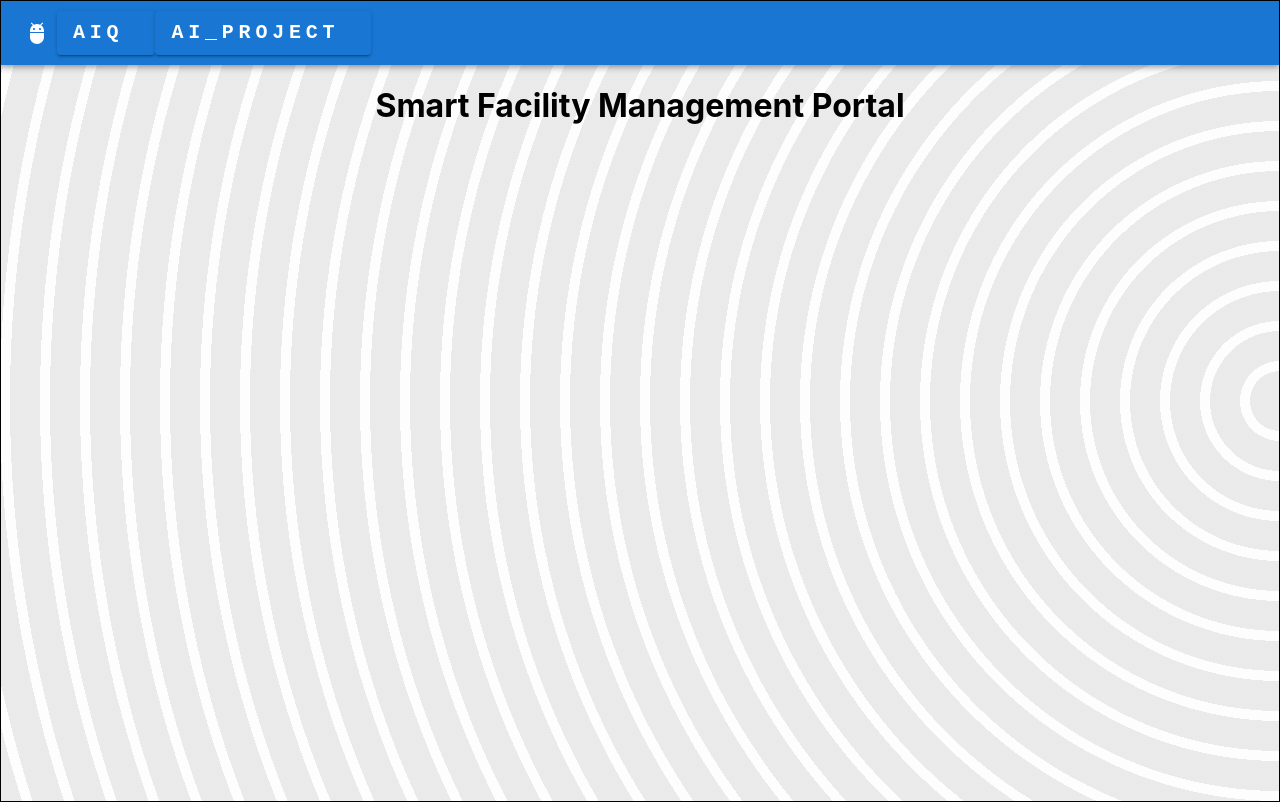
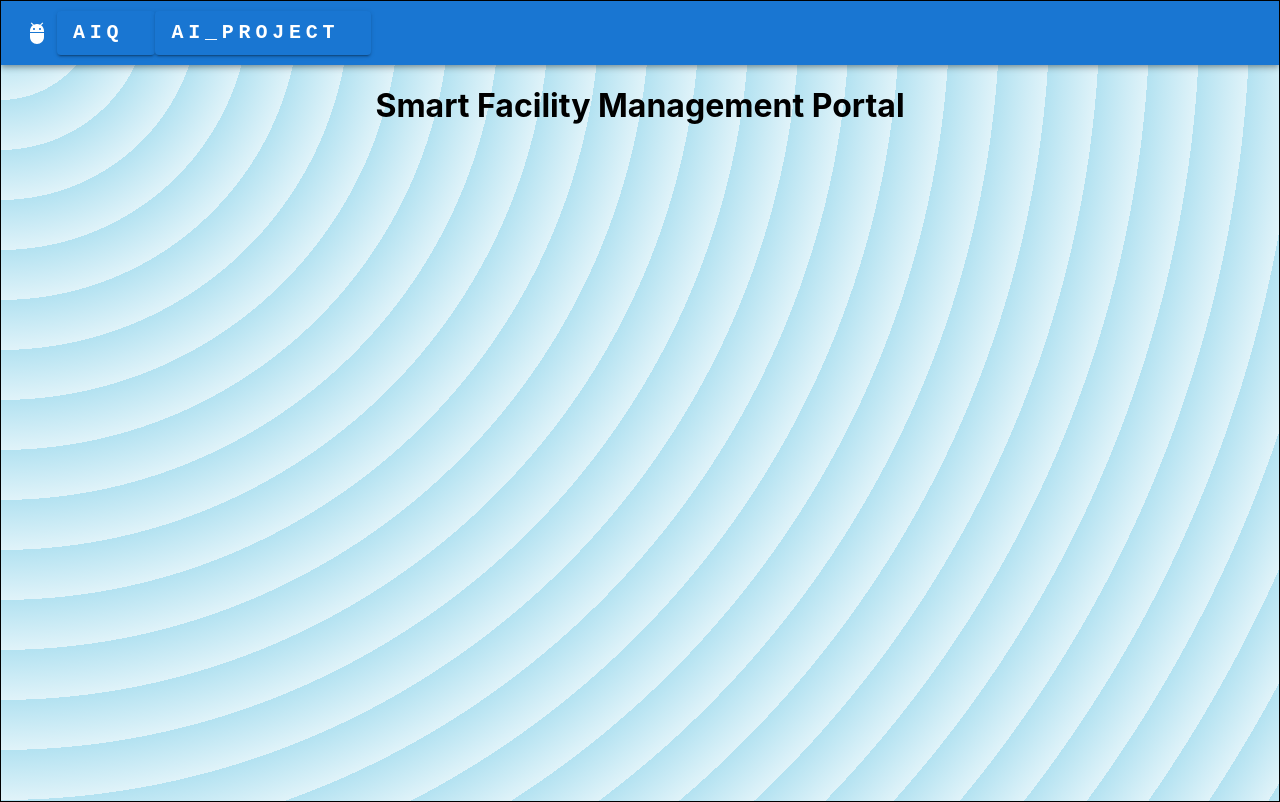
Before and after one commit to Uzair05/innoAir_page, a React (Create React App) app: page / in a window 1280 px wide. Built offline with nearby package versions, Linux system fonts and the light colour scheme.

Commit message:
styling landing page

```diff
--- a/src/Pages/LandingPage/LandingPage.css
+++ b/src/Pages/LandingPage/LandingPage.css
@@ -10,11 +10,5 @@ body {
   padding: 0;
   margin: 0;
   border: 1px solid black;
-  background: repeating-radial-gradient(
-    circle at 100%,
-    RGBA(51, 51, 51, 0.1),
-    RGBA(51, 51, 51, 0.1) 30px,
-    RGBA(238, 238, 238, 0.1) 30px,
-    RGBA(238, 238, 238, 0.1) 40px
-  );
+  background: repeating-radial-gradient(circle at 0 0, #b3e2f1, #e0f3f9 50px);
 }
```
